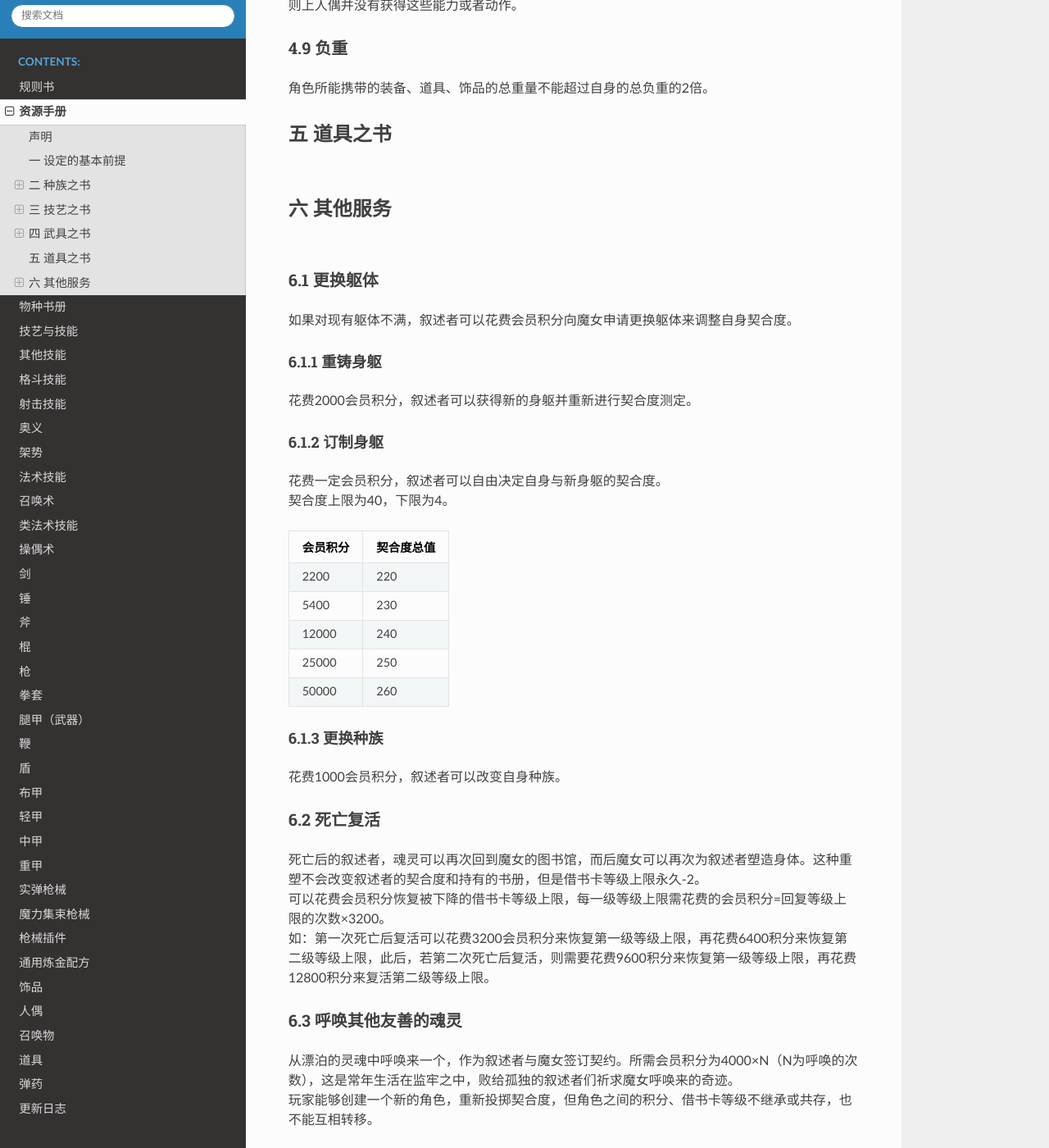
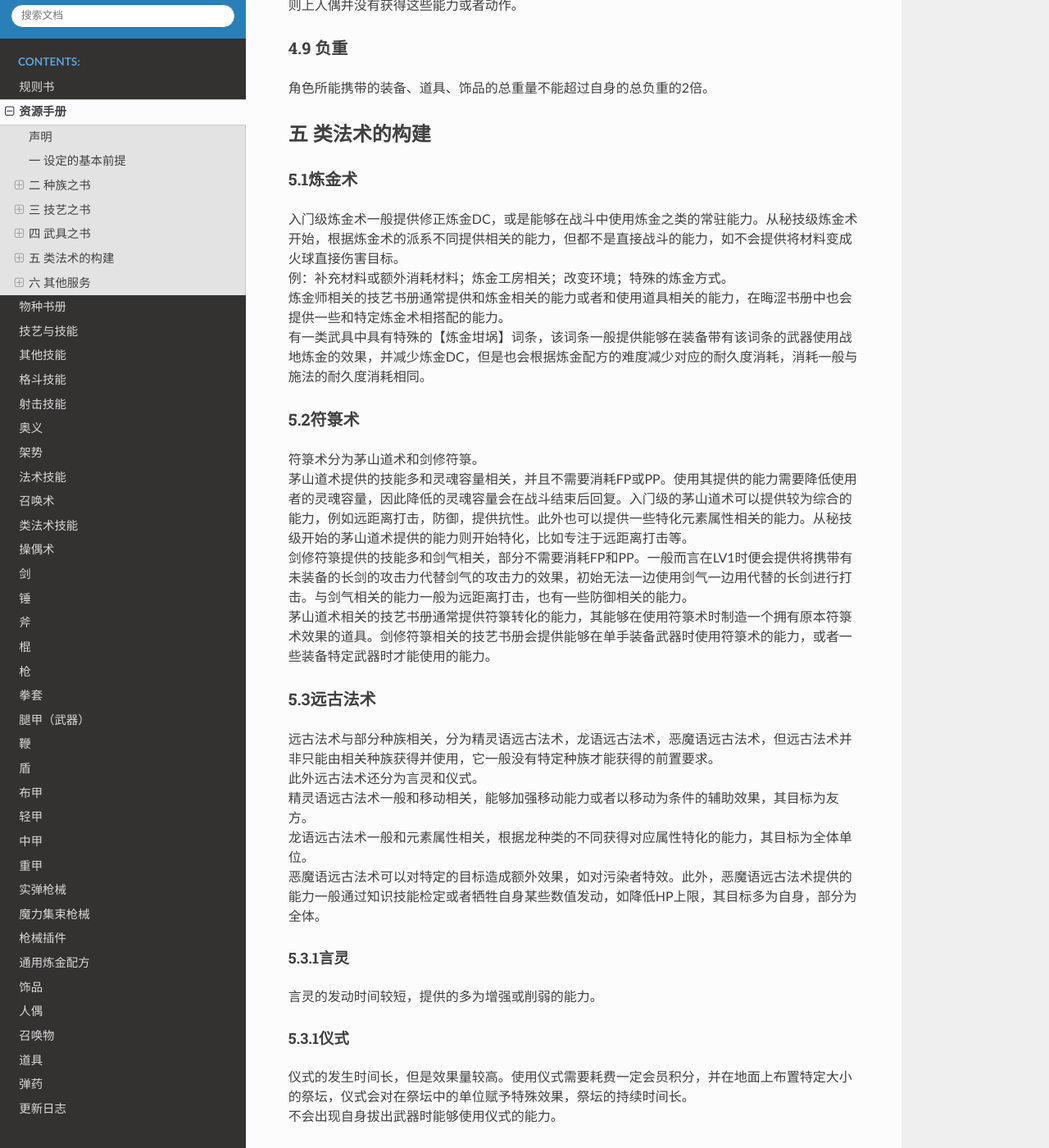
Before and after one commit to DDCQA/LOSV1Docs-, a Sphinx documentation site: the page built from source/resource.md, in a window 1280 px wide and 1400 px high, scrolled down 25058 px. Shown: the whole window at 82% size. Built offline with Sphinx 7.4.7 and the Read the Docs theme 2.0.0, drawn with Linux system fonts in a browser that asks for light colours; some of the changed text lies outside the part shown.

Commit message:
类法术构建

```diff
--- a/source/resource.md
+++ b/source/resource.md
@@ -637,8 +637,38 @@
 
 角色所能携带的装备、道具、饰品的总重量不能超过自身的总负重的2倍。<br/>
 
-## 五 道具之书<br/>
-
+## 五 类法术的构建
+### 5.1炼金术
+  入门级炼金术一般提供修正炼金DC，或是能够在战斗中使用炼金之类的常驻能力。从秘技级炼金术开始，根据炼金术的派系不同提供相关的能力，但都不是直接战斗的能力，如不会提供将材料变成火球直接伤害目标。<br/>
+  例：补充材料或额外消耗材料；炼金工房相关；改变环境；特殊的炼金方式。<br/>
+  炼金师相关的技艺书册通常提供和炼金相关的能力或者和使用道具相关的能力，在晦涩书册中也会提供一些和特定炼金术相搭配的能力。<br/>
+  有一类武具中具有特殊的【炼金坩埚】词条，该词条一般提供能够在装备带有该词条的武器使用战地炼金的效果，并减少炼金DC，但是也会根据炼金配方的难度减少对应的耐久度消耗，消耗一般与施法的耐久度消耗相同。<br/>
+### 5.2符箓术
+  符箓术分为茅山道术和剑修符箓。<br/>
+  茅山道术提供的技能多和灵魂容量相关，并且不需要消耗FP或PP。使用其提供的能力需要降低使用者的灵魂容量，因此降低的灵魂容量会在战斗结束后回复。入门级的茅山道术可以提供较为综合的能力，例如远距离打击，防御，提供抗性。此外也可以提供一些特化元素属性相关的能力。从秘技级开始的茅山道术提供的能力则开始特化，比如专注于远距离打击等。<br/>
+  剑修符箓提供的技能多和剑气相关，部分不需要消耗FP和PP。一般而言在LV1时便会提供将携带有未装备的长剑的攻击力代替剑气的攻击力的效果，初始无法一边使用剑气一边用代替的长剑进行打击。与剑气相关的能力一般为远距离打击，也有一些防御相关的能力。<br/>
+  茅山道术相关的技艺书册通常提供符箓转化的能力，其能够在使用符箓术时制造一个拥有原本符箓术效果的道具。剑修符箓相关的技艺书册会提供能够在单手装备武器时使用符箓术的能力，或者一些装备特定武器时才能使用的能力。<br/>
+### 5.3远古法术
+  远古法术与部分种族相关，分为精灵语远古法术，龙语远古法术，恶魔语远古法术，但远古法术并非只能由相关种族获得并使用，它一般没有特定种族才能获得的前置要求。<br/>
+  此外远古法术还分为言灵和仪式。<br/>
+  精灵语远古法术一般和移动相关，能够加强移动能力或者以移动为条件的辅助效果，其目标为友方。<br/>
+  龙语远古法术一般和元素属性相关，根据龙种类的不同获得对应属性特化的能力，其目标为全体单位。<br/>
+  恶魔语远古法术可以对特定的目标造成额外效果，如对污染者特效。此外，恶魔语远古法术提供的能力一般通过知识技能检定或者牺牲自身某些数值发动，如降低HP上限，其目标多为自身，部分为全体。
+#### 5.3.1言灵
+  言灵的发动时间较短，提供的多为增强或削弱的能力。
+#### 5.3.1仪式
+  仪式的发生时间长，但是效果量较高。使用仪式需要耗费一定会员积分，并在地面上布置特定大小的祭坛，仪式会对在祭坛中的单位赋予特殊效果，祭坛的持续时间长。<br/>
+  不会出现自身拔出武器时能够使用仪式的能力。
+### 5.4阴阳术
+  阴阳术的发生时间短，不需要消耗FP和PP来使用，消耗的AP少。<br/>
+  阴阳师相关的技艺书册会提供通过增加节拍或AP消耗来强化阴阳术的能力。<br/>
+  不会出现自身拔出武器时能够使用阴阳术的能力。<br/>
+### 5.5神术
+  神术提供的能力都具有难度等级，需要宗教知识技能达到一定等级才能使用。<br/>
+  神术系的技能提供的能力数量少并且能力有极长的再使用间隔。<br/>
+  多数神术会提供创造领域相关的能力。
+### 5.6种族类法术
+  种族类法术除了种族要求外，必须符合其他类法术能力的特点与限制，并且在规则上属于那个类型的类法术。例：狼人类法术、恶魔语言灵。<br/>
 ## 六 其他服务<br/>
 
 ### 6.1 更换躯体
```
Also changed, not shown: source/RulesBook.md (+1 -0 lines), source/UpdateLog.md (+4 -0 lines), source/skills.md (+2 -1 lines).
